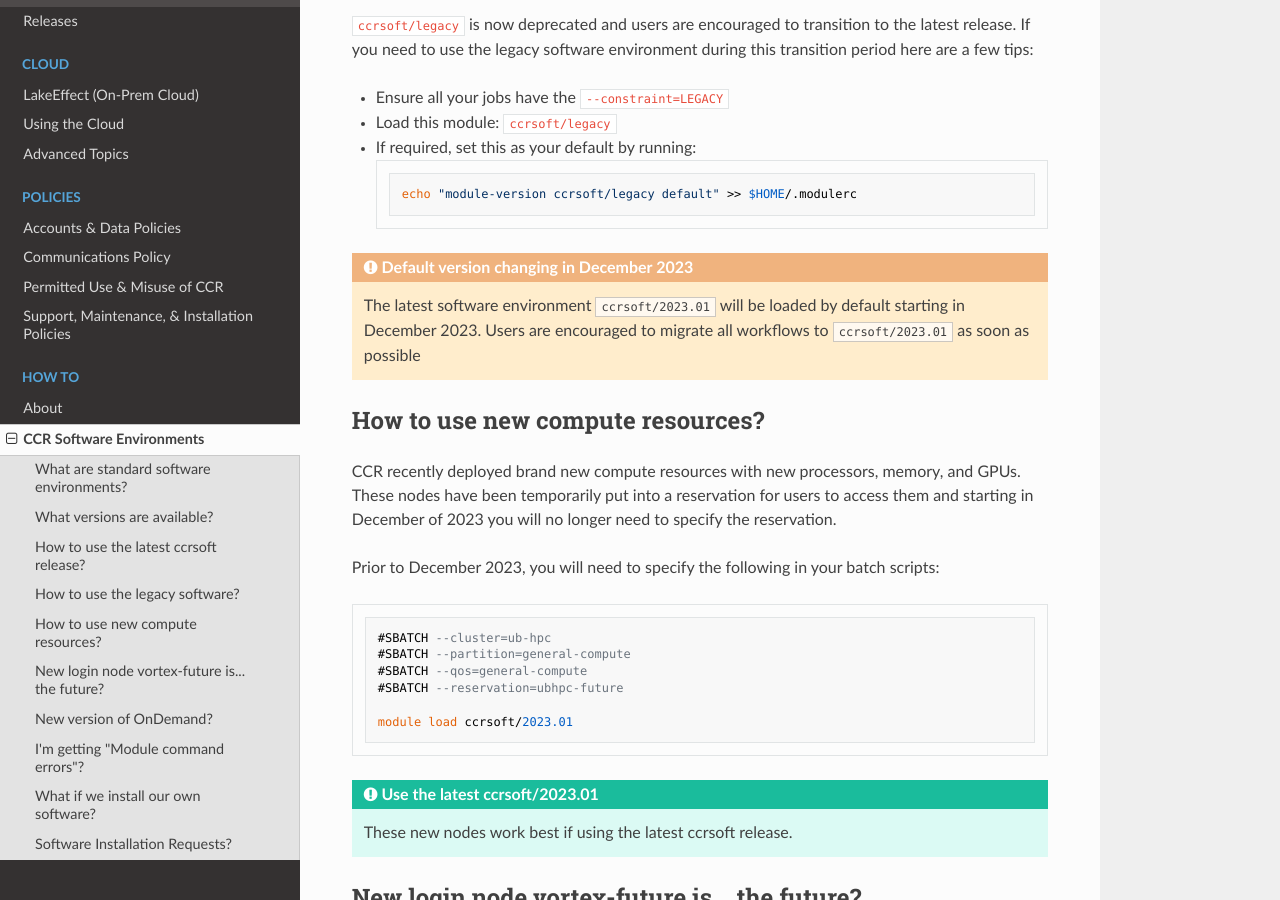
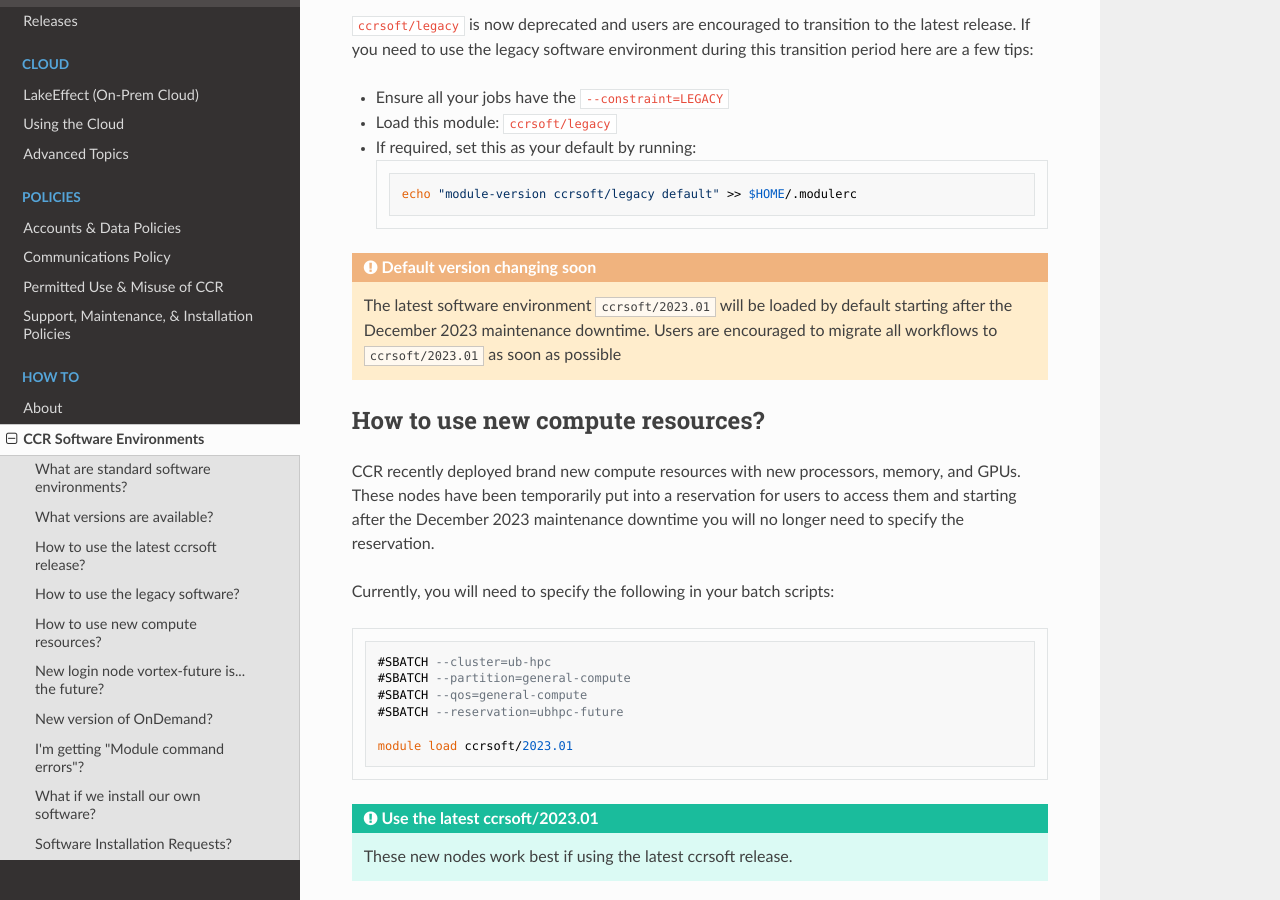
Before and after one commit to ubccr/ccrdocs, an MkDocs documentation site: the page built from pages/howto/newenv.md, in a window 1280 px wide and 900 px high, scrolled down 1214 px. Built offline with MkDocs 1.6.1, drawn with Linux system fonts in a browser that asks for light colours; nearby versions of some CDN libraries.

Commit message:
Minor tweaks

````diff
--- a/pages/howto/newenv.md
+++ b/pages/howto/newenv.md
@@ -56,20 +56,19 @@ this transition period here are a few tips:
   echo "module-version ccrsoft/legacy default" >> $HOME/.modulerc
   ```
 
-!!! Warning "Default version changing in December 2023"
+!!! Warning "Default version changing soon"
     The latest software environment `ccrsoft/2023.01` will be loaded by default
-    starting in December 2023. Users are encouraged to migrate all workflows
-    to `ccrsoft/2023.01` as soon as possible
+    starting after the December 2023 maintenance downtime. Users are encouraged
+    to migrate all workflows to `ccrsoft/2023.01` as soon as possible
 
 ## How to use new compute resources?
 
 CCR recently deployed brand new compute resources with new processors, memory,
 and GPUs. These nodes have been temporarily put into a reservation for users to
-access them and starting in December of 2023 you will no longer need to specify
-the reservation.
+access them and starting after the December 2023 maintenance downtime you will
+no longer need to specify the reservation.
 
-Prior to December 2023, you will need to specify the following in your batch
-scripts:
+Currently, you will need to specify the following in your batch scripts:
 
 ```
 #SBATCH --cluster=ub-hpc
````
Also changed, not shown: pages/software/modules.md (+4 -1 lines).
